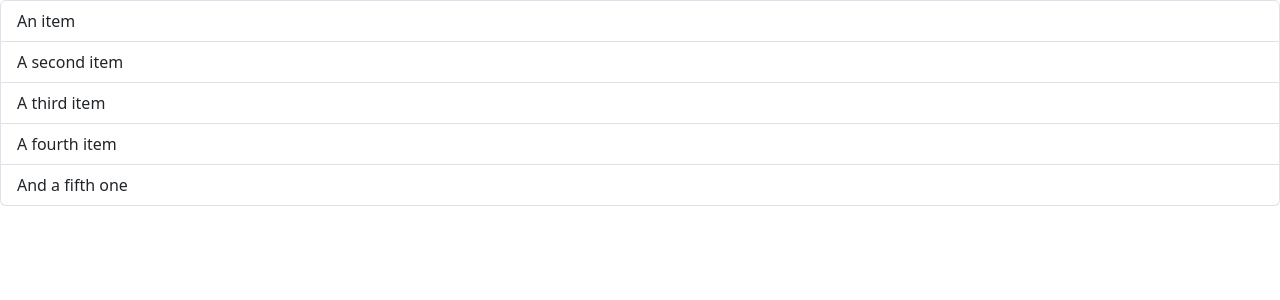
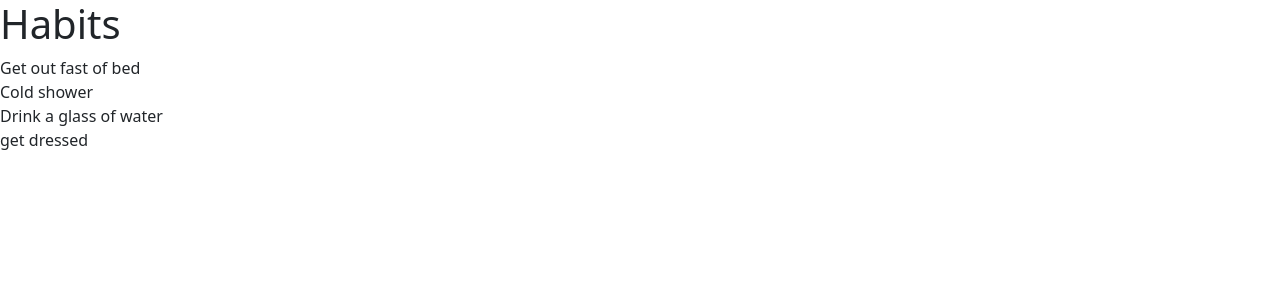
Before and after one commit to FlorentLP/react-app, a React (Vite) app: page / in a window 1280 px wide. Shown: the top 300 px of the page. Built offline with nearby package versions, Linux system fonts and the light colour scheme.

Commit message:
discovered the array in react and key listing

```diff
--- a/src/components/ListGroup.tsx
+++ b/src/components/ListGroup.tsx
@@ -1,15 +1,22 @@
 function ListGroup() {
-    return (
-        <div>
-            <ul className="list-group">
-                <li className="list-group-item">An item</li>
-                <li className="list-group-item">A second item</li>
-                <li className="list-group-item">A third item</li>
-                <li className="list-group-item">A fourth item</li>
-                <li className="list-group-item">And a fifth one</li>
-            </ul>
-        </div>
-    );
+  const items = [
+    "Get out fast of bed",
+    "Cold shower",
+    "Drink a glass of water",
+    "get dressed",
+  ];
+
+  items.map((item) => <li>{item}</li>);
+  return (
+    <>
+      <h1>Habits</h1>
+      <ul className="list-group">
+        {items.map((item) => (
+          <li key={item}>{item}</li>
+        ))}
+      </ul>
+    </>
+  );
 }
 
 export default ListGroup;
```
